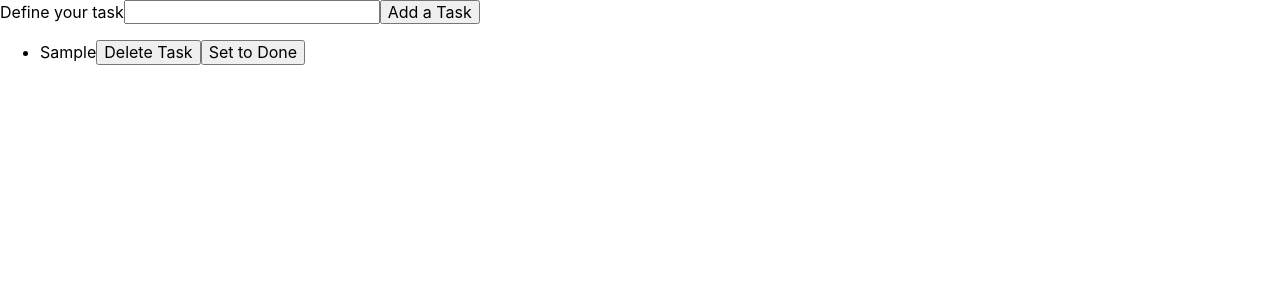
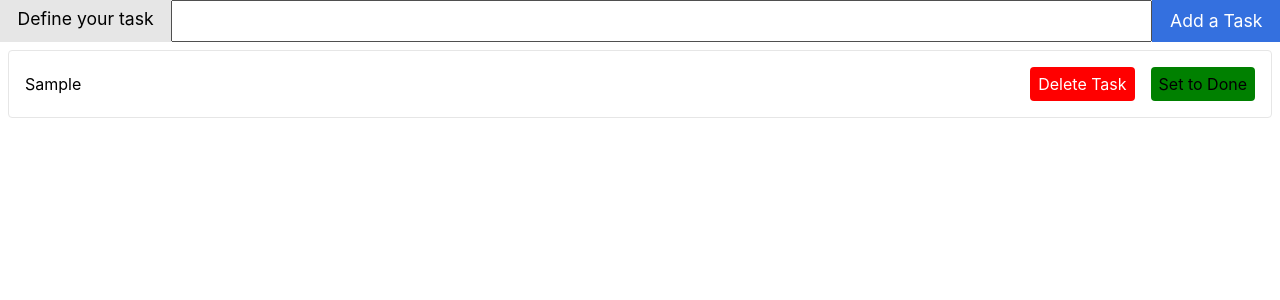
Before and after one commit to KevinKoetz/DCI-Exercises, a React (Create React App) app in the folder spa-todolist/: page / in a window 1280 px wide. Both pictures are taken after typing "Sample" into the empty fields and a click on the input "Add a Task". Shown: the top 300 px of the page. Built offline with nearby package versions, Linux system fonts and the light colour scheme.

Commit message:
add some basic styling

```diff
--- a/spa-todolist/src/App.scss
+++ b/spa-todolist/src/App.scss
@@ -1,2 +1,38 @@
 .App {
+    display: grid;
+    grid-template-areas: "taskinput" "tasklist";
+    form {
+        grid-area: taskinput;
+        width: 100%;
+        box-sizing: border-box;
+        display: flex;
+        justify-content: center;
+        background-color: var(--clr-light);
+        font-size: 1.1em;
+
+        * {
+            padding: 0.5em 1em;
+        }
+
+        input[type="text"]{
+            box-sizing: border-box;
+            flex-grow: 1;
+        }
+
+        input[type="text"]:focus{
+            outline: none;
+            box-shadow: 0px 0px 5px 1px var(--clr-primary);
+        }
+
+        input[type="submit"]{
+            background-color: var(--clr-primary);
+            color:white;
+            border: none;
+        }
+
+    }
+    .tasklist {
+        grid-area: tasklist;
+        justify-self: center;
+    }
 }
--- a/spa-todolist/src/components/task/Task.scss
+++ b/spa-todolist/src/components/task/Task.scss
@@ -1,5 +1,37 @@
 .Task {
+    box-sizing: border-box;
+    border: 1px solid var(--clr-light);
+    border-radius: 4px;
+    padding: 1em;
+    display: flex;
+    align-items: center;
+    gap: 1em;
+    margin: 0;
+    .taskText {
+        flex-grow: 1;
+    }
     .done {
         text-decoration: line-through;
     }
+
+    input {
+        border: none;
+        border-radius: 4px;
+        padding: 0.5em;
+    }
+
+    input.deleteButton {
+        background-color: var(--clr-danger);
+        color: white;
+    }
+
+    input.doneButton {
+        background-color: var(--clr-success);
+        color: black;
+    }
+
+    input.undoneButton {
+        background-color: var(--clr-warning);
+        color: black;
+    }
 }
--- a/spa-todolist/src/components/task/Task.tsx
+++ b/spa-todolist/src/components/task/Task.tsx
@@ -8,8 +8,12 @@ function Task({
   id,
   onDelete,
   onDone,
-  onUndone
-}: ITask & { onDelete: (id: number) => void; onDone: (id: number) => void; onUndone: (id: number) => void }) {
+  onUndone,
+}: ITask & {
+  onDelete: (id: number) => void;
+  onDone: (id: number) => void;
+  onUndone: (id: number) => void;
+}) {
   return (
     <li className="Task" aria-label="task">
       <span
@@ -18,8 +22,12 @@ function Task({
       >
         {text}
       </span>
-      <input type="button" value="Delete Task" onClick={() => onDelete(id)} />
-      {done ? <input type="button" value="Set undone" onClick={() => onUndone(id)} /> : <input type="button" value="Set to Done" onClick={() => onDone(id)} /> }
+      <input type="button" className="deleteButton" value="Delete Task" onClick={() => onDelete(id)} />
+      {done ? (
+        <input type="button" className="undoneButton" value="Set undone" onClick={() => onUndone(id)} />
+      ) : (
+        <input type="button" className="doneButton" value="Set to Done" onClick={() => onDone(id)} />
+      )}
     </li>
   );
 }
--- a/spa-todolist/src/components/tasklist/TaskList.scss
+++ b/spa-todolist/src/components/tasklist/TaskList.scss
@@ -1 +1,11 @@
-.TaskList {}
+.TaskList {
+    list-style: none;
+    width: 100%;
+    max-width: 150ch;
+    box-sizing: border-box;
+    margin: 0;
+    padding: 0.5em;
+    display: flex;
+    flex-direction: column;
+    gap: 0.5em
+}
--- a/spa-todolist/src/components/tasklist/TaskList.tsx
+++ b/spa-todolist/src/components/tasklist/TaskList.tsx
@@ -7,15 +7,17 @@ function TaskList({
   tasks,
   onTaskDelete,
   onTaskDone,
-  onTaskUndone
+  onTaskUndone,
+  className,
 }: {
   tasks: ITask[];
   onTaskDelete: (id: number) => void;
   onTaskDone: (id: number) => void;
   onTaskUndone: (id: number) => void;
+  className?: string;
 }) {
   return (
-    <ul className="TaskList" aria-label="tasklist">
+    <ul className={className ? "TaskList " + className : "TaskList"} aria-label="tasklist">
       {tasks.map((task) => (
         <Task
           key={task.id}
--- a/spa-todolist/src/index.scss
+++ b/spa-todolist/src/index.scss
@@ -8,3 +8,11 @@ code {
   font-family: source-code-pro, Menlo, Monaco, Consolas, 'Courier New',
     monospace;
 }
+
+:root {
+  --clr-light: hsl(0, 0%, 90%);
+  --clr-primary: hsl(219, 73%, 54%);
+  --clr-danger: red;
+  --clr-warning: yellow;
+  --clr-success: green;
+}
```
